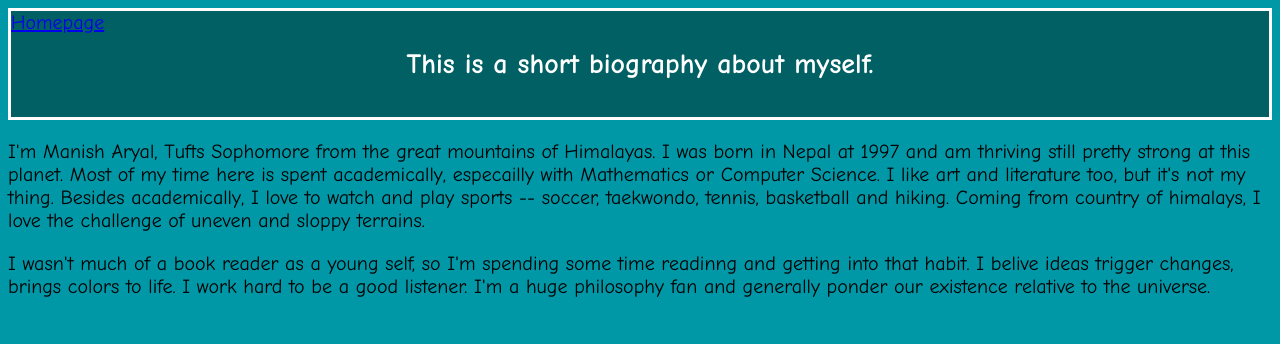
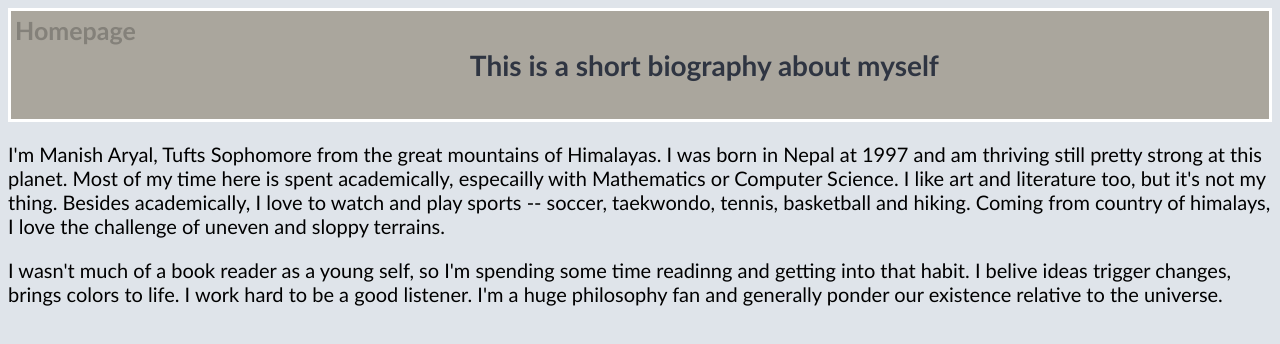
Before and after one commit to maryal01/maryal01.github.io, a plain HTML site: page bio.html in a window 1280 px wide. Drawn offline with Linux system fonts and the light colour scheme.

Commit message:
updated biography layout

```diff
--- a/bio.css
+++ b/bio.css
@@ -1,21 +1,29 @@
 h4 {
 	font-size: 28px;
+	float:center;
+	color: #2f3542;
 	text-align: center;
 }
 
-a{
-	text-align: left;
-	float: left;
+
+
+#header{
+	background-color: #aaa69d;
+	border-color: white;
+	border-style: solid;
+}
+body {
+	background-color: #dfe4ea;
+	font-family: "Calibri";
+	font-size: 20px;
 }
 
-#header{
-	background-color: #006064;
-	color: white;
-	border-style: solid;
-
+a{
+    text-decoration: none;
+    font-size:25px;
+    color: #84817a;
+    font-weight: bold;
+    font-style: "Georgia";
+    float: left;
+    padding: 4px;
 }
-body {
-	background-color: #0097A7;
-	font-family: "Comic Sans MS";
-	font-size: 20px;
-}
--- a/bio.html
+++ b/bio.html
@@ -9,7 +9,7 @@
 <body>
 	<div id="header">
 		<a href="index.html"> Homepage </a>
-		<h4> This is a short biography about myself. </h4>
+		<h4> This is a short biography about myself</h4>
 	</div>
 	<p>I'm Manish Aryal, Tufts Sophomore from the great mountains of Himalayas. I was born in Nepal at 1997 and am thriving still pretty strong
 	at this planet. Most of my time here is spent academically, especailly with Mathematics or Computer Science. I like art and literature too, but it's not my thing. Besides academically, I love to watch and play sports -- soccer, taekwondo, tennis, basketball and hiking. Coming from
```
